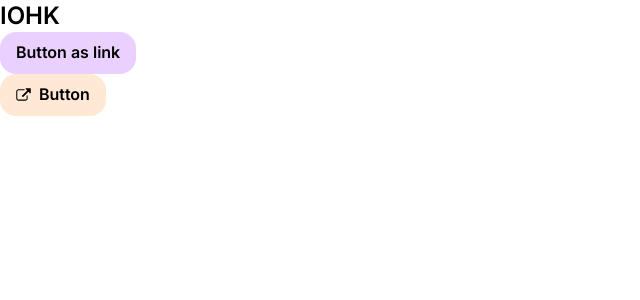
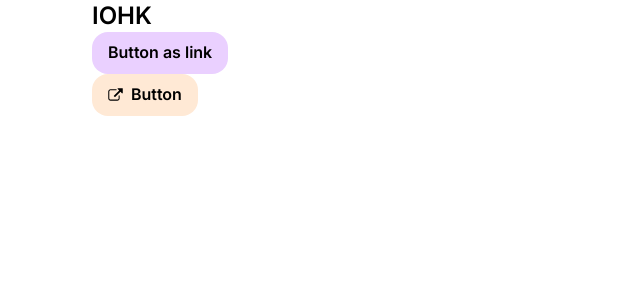
Before and after one commit to leandrodalmolin/iohk, a Next.js app: page / in a window 1280 px wide. Shown: the top 300 px of the page, without its empty margins (0-640 px from the left). Built offline with nearby package versions, Linux system fonts and the light colour scheme.

Commit message:
Implement wrapper

```diff
--- a/src/app/page.tsx
+++ b/src/app/page.tsx
@@ -1,8 +1,9 @@
-import { Button, ExternalLinkIcon } from '@/components'
+import { Button, ExternalLinkIcon, Wrapper } from '@/components'
 
 export default function Home() {
   return (
     <main>
+      <Wrapper>
         <h1 className="text-2xl font-semibold">IOHK</h1>
         <Button asChild>
           <a href="#">Button as link</a>
@@ -11,6 +12,7 @@
         <Button variant="secondary" icon={<ExternalLinkIcon />}>
           Button
         </Button>
+      </Wrapper>
     </main>
   )
 }
--- a/src/components/index.ts
+++ b/src/components/index.ts
@@ -1,2 +1,3 @@
 export * from './button/button'
 export * from './external-link-icon/external-link-icon'
+export * from './wrapper/wrapper'
--- /dev/null
+++ b/src/components/wrapper/wrapper.tsx
@@ -0,0 +1,5 @@
+import { WrapperProps } from './wrapper.types'
+
+export function Wrapper({ as: Comp = 'section', children }: WrapperProps) {
+  return <Comp className="mx-auto max-w-6xl px-7">{children}</Comp>
+}
--- /dev/null
+++ b/src/components/wrapper/wrapper.types.ts
@@ -0,0 +1,6 @@
+import { ReactNode } from 'react'
+
+export interface WrapperProps {
+  as?: React.ElementType
+  children: ReactNode
+}
```
Lines whose indentation alone changed are shown as unchanged.
